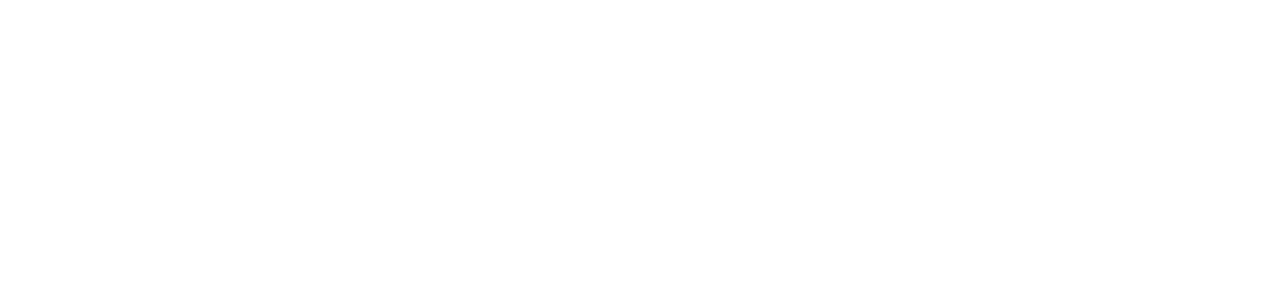
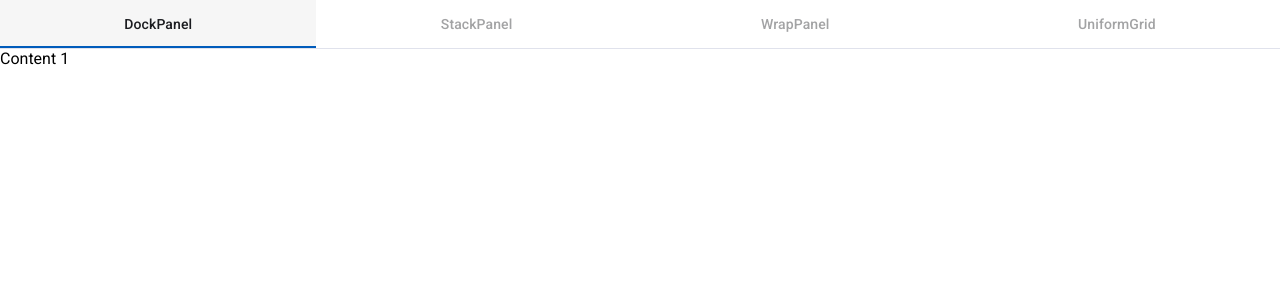
Before and after one commit to dwndland/chapter-ang-controls, an Angular app: page / in a window 1280 px wide. Shown: the top 300 px of the page. Built offline with nearby package versions, Linux system fonts and the light colour scheme.

Commit message:
Add material for the Demo project

```diff
--- a/angular.json
+++ b/angular.json
@@ -70,6 +70,7 @@
               }
             ],
             "styles": [
+              "@angular/material/prebuilt-themes/azure-blue.css",
               "projects/demo/src/styles.scss"
             ],
             "scripts": []
@@ -129,6 +130,7 @@
               }
             ],
             "styles": [
+              "@angular/material/prebuilt-themes/azure-blue.css",
               "projects/demo/src/styles.scss"
             ],
             "scripts": []
--- a/package.json
+++ b/package.json
@@ -11,10 +11,12 @@
   "private": true,
   "dependencies": {
     "@angular/animations": "^19.1.0",
+    "@angular/cdk": "~19.2.6",
     "@angular/common": "^19.1.0",
     "@angular/compiler": "^19.1.0",
     "@angular/core": "^19.1.0",
     "@angular/forms": "^19.1.0",
+    "@angular/material": "~19.2.6",
     "@angular/platform-browser": "^19.1.0",
     "@angular/platform-browser-dynamic": "^19.1.0",
     "@angular/router": "^19.1.0",
--- a/projects/demo/src/app/app.component.html
+++ b/projects/demo/src/app/app.component.html
@@ -1 +1,6 @@
-<router-outlet />
+<mat-tab-group>
+    <mat-tab label="DockPanel">Content 1</mat-tab>
+    <mat-tab label="StackPanel" disabled>Content 2</mat-tab>
+    <mat-tab label="WrapPanel" disabled>Content 3</mat-tab>
+    <mat-tab label="UniformGrid" disabled>Content 4</mat-tab>
+</mat-tab-group>
--- a/projects/demo/src/app/app.component.ts
+++ b/projects/demo/src/app/app.component.ts
@@ -1,9 +1,11 @@
 import { Component } from '@angular/core';
-import { RouterOutlet } from '@angular/router';
+import { MatTabsModule } from '@angular/material/tabs';
 
 @Component({
     selector: 'app-root',
-    imports: [RouterOutlet],
+    imports: [
+        MatTabsModule
+    ],
     templateUrl: './app.component.html',
     styleUrl: './app.component.scss'
 })
--- a/projects/demo/src/index.html
+++ b/projects/demo/src/index.html
@@ -6,6 +6,8 @@
   <base href="/">
   <meta name="viewport" content="width=device-width, initial-scale=1">
   <link rel="icon" type="image/x-icon" href="favicon.ico">
+  <link href="https://fonts.googleapis.com/css2?family=Roboto:wght@300;400;500&display=swap" rel="stylesheet">
+  <link href="https://fonts.googleapis.com/icon?family=Material+Icons" rel="stylesheet">
 </head>
 <body>
   <app-root></app-root>
--- a/projects/demo/src/styles.scss
+++ b/projects/demo/src/styles.scss
@@ -1 +1,9 @@
-/* You can add global styles to this file, and also import other style files */
+html,
+body {
+    height: 100%;
+}
+
+body {
+    margin: 0;
+    font-family: Roboto, 'Helvetica Neue', sans-serif;
+}
```
Also changed, not shown: 1 other file (tests, documents, lock files or other folders).
